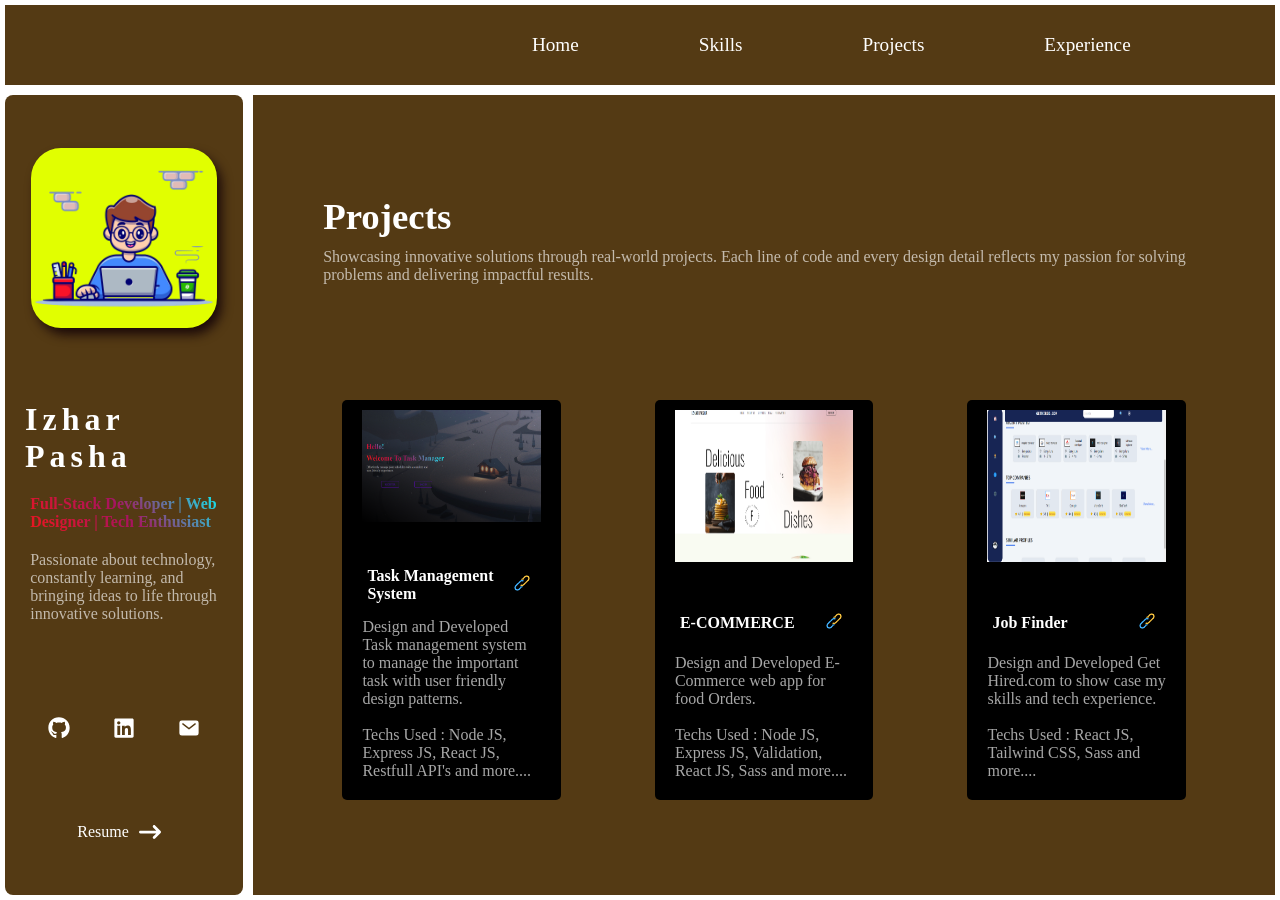
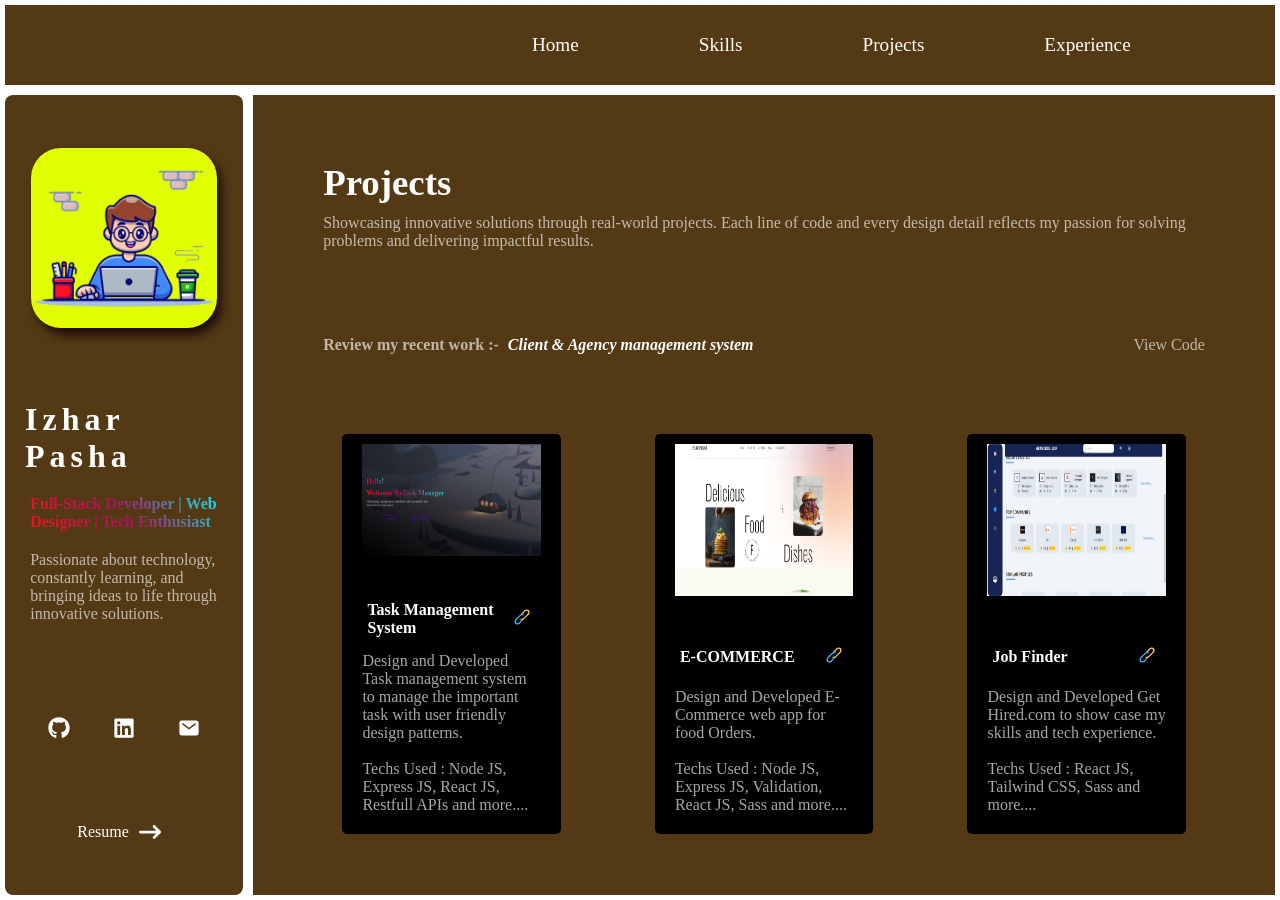
Before and after one commit to Izhar-Pasha/Personal_Portfolio, a React (Vite) app: page /projects in a window 1280 px wide. Built offline with nearby package versions, Linux system fonts and the light colour scheme.

Commit message:
Added new Project

```diff
--- a/src/components/Experience/Experience.jsx
+++ b/src/components/Experience/Experience.jsx
@@ -70,7 +70,7 @@ const Experience = () => {
           </div>
         </div>
 
-        <div className="history" data-aos="fade-left">
+        <div className="history">
           <div className="company">
             <h1>Pierian Services Pvt Ltd</h1>
             <span>Technical Associate</span>
--- a/src/components/Project/Project.jsx
+++ b/src/components/Project/Project.jsx
@@ -26,6 +26,20 @@ const Project = () => {
         </p>
       </div>
 
+      <div className="code-review" data-aos="zoom-out">
+        <p>
+          Review my recent work :- <i> Client & Agency management system</i>
+        </p>
+        <a
+          href="https://github.com/Izhar-Pasha/Client-Agency-Management-system"
+          id="anchor"
+          target="blank"
+          rel="nooperner noreference"
+        >
+          View Code
+        </a>
+      </div>
+
       <div id="projects">
         <div className="project" data-aos="fade-up-right">
           <div className="project-image">
@@ -48,7 +62,7 @@ const Project = () => {
               important task with user friendly design patterns.
               <br />
               <br />
-              Techs Used : Node JS, Express JS, React JS, Restfull API's and
+              Techs Used : Node JS, Express JS, React JS, Restfull APIs and
               more....
             </p>
           </div>
--- a/src/components/Project/Project.scss
+++ b/src/components/Project/Project.scss
@@ -46,6 +46,34 @@
 
         @include Mixin.md {
           font-size: 1rem;
+        }
+      }
+    }
+
+    .code-review {
+      width: 90%;
+      display: flex;
+      justify-content: space-between;
+      font-size: 0.8rem;
+      @include Mixin.md {
+        font-size: 1rem;
+      }
+
+      p {
+        font-weight: 600;
+        color: rgba(255, 255, 255, 0.637);
+
+        i {
+          color: white;
+        }
+      }
+
+      #anchor {
+        text-decoration: none;
+        color: rgba(255, 255, 255, 0.637);
+
+        &:hover {
+          color: white;
         }
       }
     }
--- a/src/components/Sidebar/Sidebar.jsx
+++ b/src/components/Sidebar/Sidebar.jsx
@@ -59,7 +59,7 @@ const Sidebar = () => {
       </div>
       <div id="resume">
         <a
-          href="https://drive.google.com/file/d/1fZ4EQSpT1URRJt9QugaNA434si70kMao/view?usp=drive_link"
+          href="https://drive.google.com/file/d/1SBdDHAIuUNf49At3r93UBMQDWaT74lgM/view?usp=sharing"
           target="_blank"
           rel="noopener noreferrer"
         >
```
